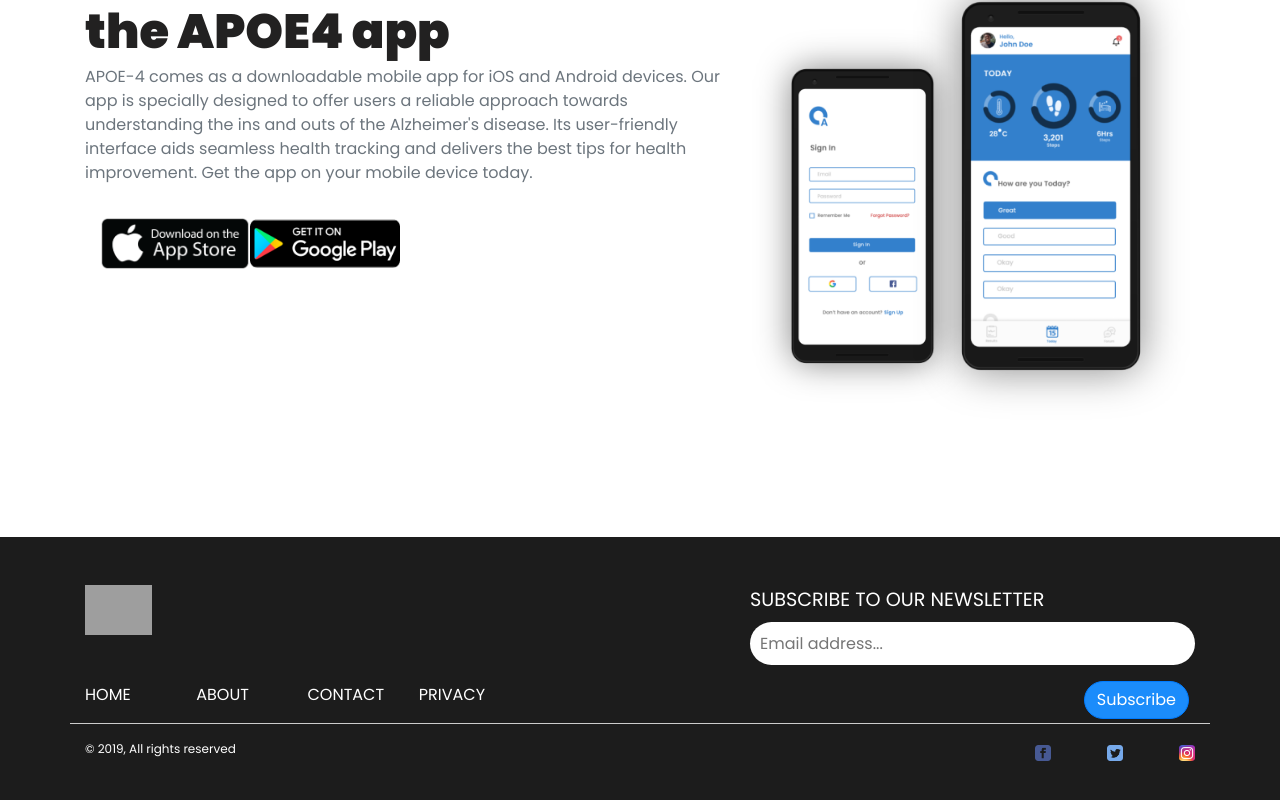
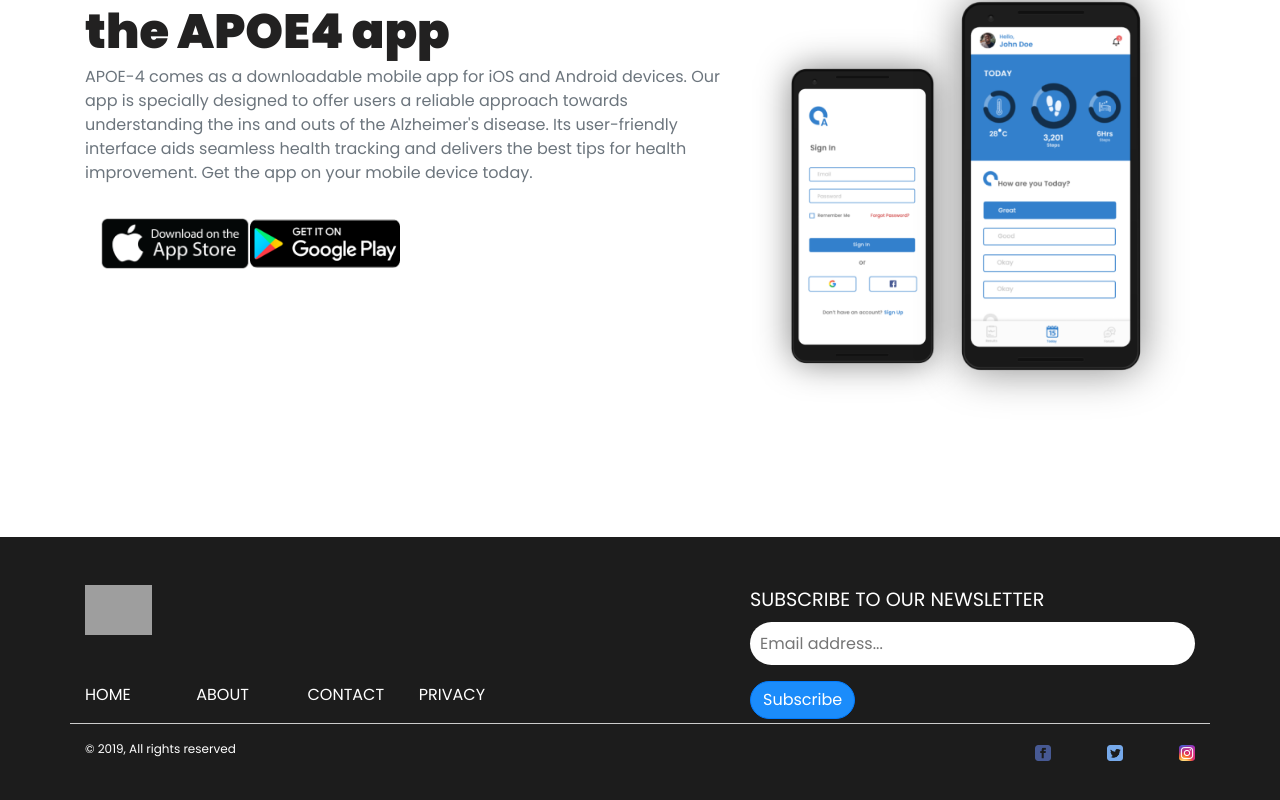
Before and after one commit to hnginternship5/apoe4, a Vue app: page / in a window 1280 px wide. Shown: the part 1541-2341 px from the top of the page. Built offline with nearby package versions, Linux system fonts and the light colour scheme; grey boxes are pictures that could not be loaded; a small style sheet from the web is missing.

Commit message:
fix/adjust subscribe button to left

```diff
--- a/src/components/common/Footer.vue
+++ b/src/components/common/Footer.vue
@@ -18,7 +18,7 @@
 					<form id="subscriber-form">
 						<h4 class="text-left">Subscribe to our newsletter</h4>
 						<input type="text" placeholder="Email address...">
-						<button class="btn btn-primary mt-3 offset-9">Subscribe</button>
+						<button class="btn btn-primary mt-3">Subscribe</button>
 					</form>
 				</div>
 			</div>
```
